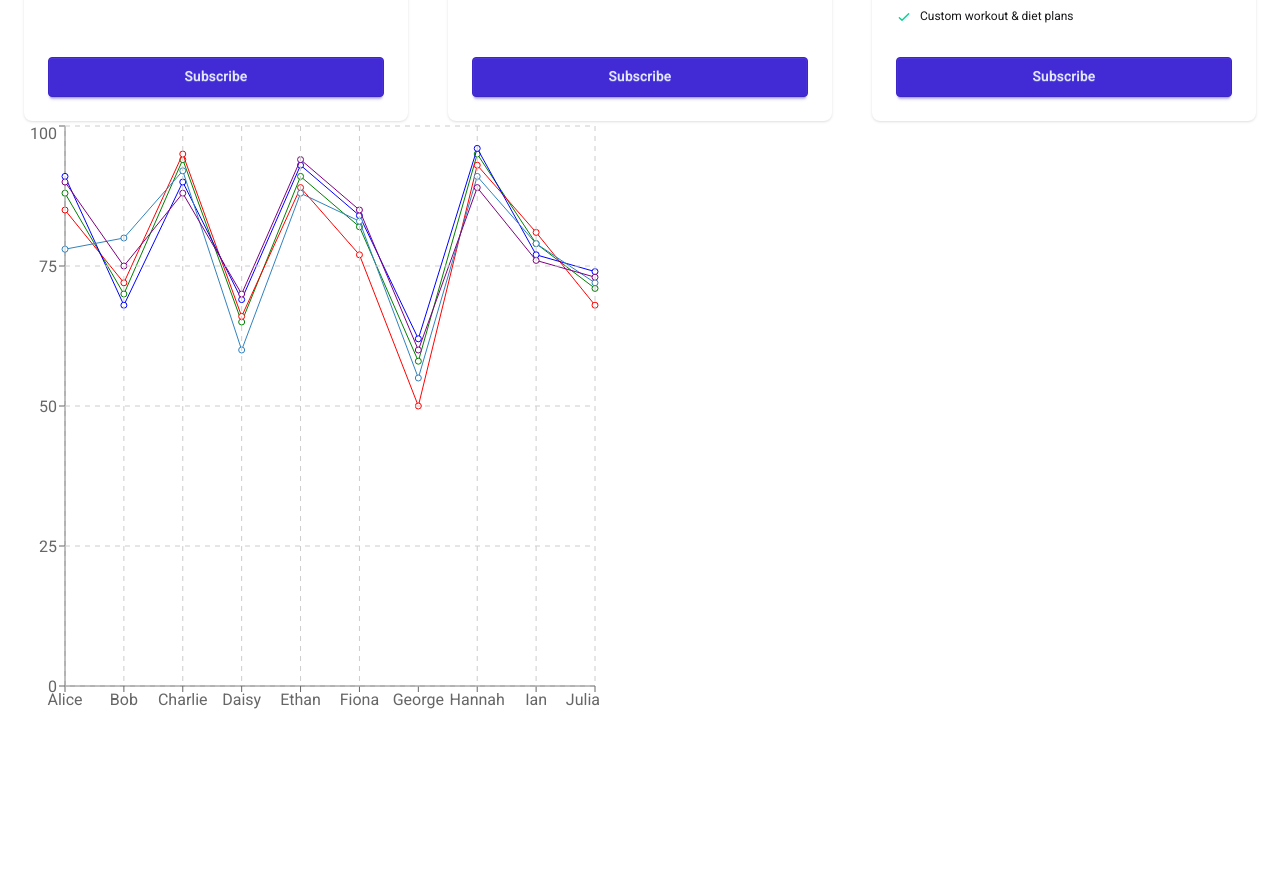
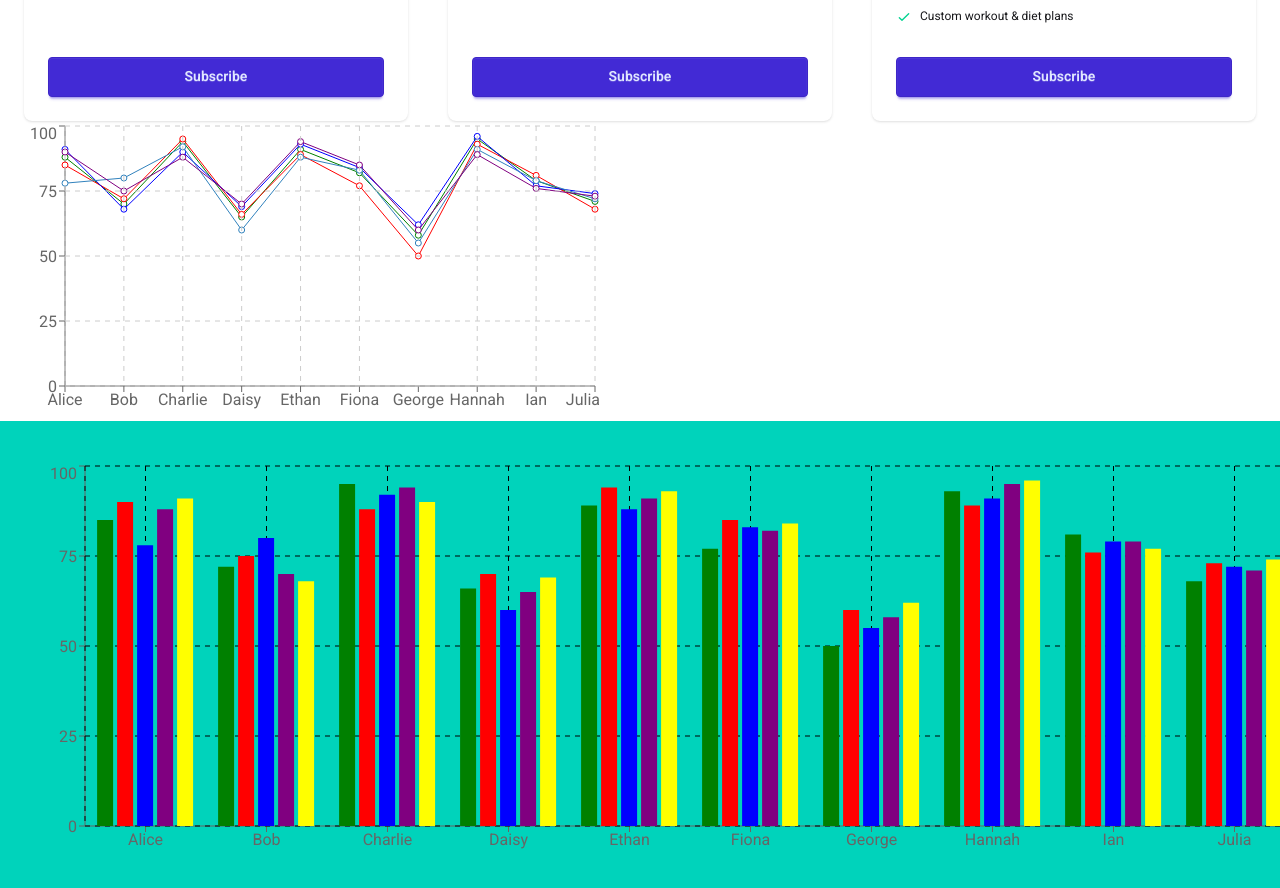
Before and after one commit to soponalways/React-Tailwind-Priceing-Option, a React (Vite) app: page / in a window 1280 px wide. Shown: the part 406-1294 px from the top of the page. Before the commit the page ends 1127 px from the top, so only its background shows below. Built offline with nearby package versions, Linux system fonts and the light colour scheme.

Commit message:
show the Bar chart on the ui of Student marks

```diff
--- a/package.json
+++ b/package.json
@@ -11,6 +11,7 @@
   },
   "dependencies": {
     "@tailwindcss/vite": "^4.1.3",
+    "axios": "^1.8.4",
     "lucide-react": "^0.487.0",
     "react": "^19.0.0",
     "react-dom": "^19.0.0",
--- /dev/null
+++ b/public/marksData.json
@@ -0,0 +1,112 @@
+[
+  {
+    "student_id": 1,
+    "name": "Alice",
+    "marks": {
+      "math": 85,
+      "science": 90,
+      "english": 78,
+      "physics": 88,
+      "chemistry": 91
+    }
+  },
+  {
+    "student_id": 2,
+    "name": "Bob",
+    "marks": {
+      "math": 72,
+      "science": 75,
+      "english": 80,
+      "physics": 70,
+      "chemistry": 68
+    }
+  },
+  {
+    "student_id": 3,
+    "name": "Charlie",
+    "marks": {
+      "math": 95,
+      "science": 88,
+      "english": 92,
+      "physics": 94,
+      "chemistry": 90
+    }
+  },
+  {
+    "student_id": 4,
+    "name": "Daisy",
+    "marks": {
+      "math": 66,
+      "science": 70,
+      "english": 60,
+      "physics": 65,
+      "chemistry": 69
+    }
+  },
+  {
+    "student_id": 5,
+    "name": "Ethan",
+    "marks": {
+      "math": 89,
+      "science": 94,
+      "english": 88,
+      "physics": 91,
+      "chemistry": 93
+    }
+  },
+  {
+    "student_id": 6,
+    "name": "Fiona",
+    "marks": {
+      "math": 77,
+      "science": 85,
+      "english": 83,
+      "physics": 82,
+      "chemistry": 84
+    }
+  },
+  {
+    "student_id": 7,
+    "name": "George",
+    "marks": {
+      "math": 50,
+      "science": 60,
+      "english": 55,
+      "physics": 58,
+      "chemistry": 62
+    }
+  },
+  {
+    "student_id": 8,
+    "name": "Hannah",
+    "marks": {
+      "math": 93,
+      "science": 89,
+      "english": 91,
+      "physics": 95,
+      "chemistry": 96
+    }
+  },
+  {
+    "student_id": 9,
+    "name": "Ian",
+    "marks": {
+      "math": 81,
+      "science": 76,
+      "english": 79,
+      "physics": 79,
+      "chemistry": 77
+    }
+  },
+  {
+    "student_id": 10,
+    "name": "Julia",
+    "marks": {
+      "math": 68,
+      "science": 73,
+      "english": 72,
+      "physics": 71,
+      "chemistry": 74
+    }
+  }
+]
--- a/src/App.jsx
+++ b/src/App.jsx
@@ -4,9 +4,12 @@ import DaisyNav from './components/daisyNav/DaisyNav';
 import NavBar from './components/Navbar/NavBar';
 import PricingOptions from './components/pricingOptions/PricingOptions';
 import ResultsChart from './components/ResultCharts/ResultsChart';
+import axios from 'axios';
+import MarksChart from './components/MarksChart/MarksChart';
 
 const pricingPromise = fetch("pricingOptions.json").then(res => res.json());
 const resutlPromise = fetch("studentsMarks.json").then(res => res.json());
+const marksPromise = axios.get("marksData.json");
 const App = () => {
   return (
     <div>
@@ -22,6 +25,9 @@ const App = () => {
         <Suspense fallback={<div className='text-center'><span className="loading loading-dots loading-xl"></span></div>}>
           <ResultsChart resutlPromise={resutlPromise} ></ResultsChart>
         </Suspense>
+        <Suspense fallback={<div className='text-center'><span className="loading loading-dots loading-xl"></span></div>}>
+            <MarksChart marksPromise={marksPromise}></MarksChart>
+        </Suspense>
       </main>
     </div>
   );
--- /dev/null
+++ b/src/components/MarksChart/CoustomTooltip.jsx
@@ -0,0 +1,24 @@
+import React from 'react';
+
+const  CoustomTooltip = (tooltip) => {
+    const {payload, label, active} = tooltip;
+    // console.log(payload);
+    // console.log(label, active);
+    if(active) {
+        return (
+            <div className='bg-cyan-400 p-8 rounded-xl shadow-xl shadow-black/50'>
+                <h2 className='text-3xl font-bold'>{label}</h2>
+                <span>
+                    {
+                        payload.map((item, i) => <p key={i} style={{color: item.color}} className='font-medium'>
+                            {item.name} : {item.value}
+                        </p>)
+                    }
+                </span>
+                <p>{`here are result of ${label}`}</p>
+            </div>
+        );
+    }
+};
+
+export default  CoustomTooltip;
--- /dev/null
+++ b/src/components/MarksChart/MarksChart.jsx
@@ -0,0 +1,41 @@
+import React, { use } from 'react';
+import { Bar, BarChart, CartesianGrid, Tooltip, XAxis, YAxis } from 'recharts';
+import CoustomTooltip from './CoustomTooltip';
+
+const MarksChart = ({ marksPromise }) => {
+    const marksDataRes = use(marksPromise);
+    const marksData = marksDataRes.data;
+    // console.log(marksData);
+
+    // Data Processing are here
+    const marksChartData = marksData.map(markData => {
+        const studentsMarks = {
+            id: markData.student_id,
+            name : markData.name,
+            math : markData.marks.math,
+            science : markData.marks.science,
+            english : markData.marks.english,
+            physics : markData.marks.physics,
+            chemistry : markData.marks.chemistry
+        };
+        return studentsMarks;
+    });
+    // console.log(marksChartData);
+    return (
+        <div className='mx-auto bg-accent py-10 px-5'>
+            <BarChart width={1280} height={400} data={marksChartData}>
+                <XAxis dataKey={"name"}></XAxis>
+                <YAxis></YAxis>
+                <Tooltip content={<CoustomTooltip></CoustomTooltip>}></Tooltip>
+                <CartesianGrid strokeDasharray={"5 5"} stroke='black' />
+                <Bar dataKey={"math"} fill='green'></Bar>
+                <Bar dataKey={"science"} fill="red"></Bar>
+                <Bar dataKey="english" fill="blue"></Bar>
+                <Bar dataKey="physics" fill='purple'></Bar>
+                <Bar dataKey='chemistry' fill='yellow' />
+            </BarChart>
+        </div>
+    );
+};
+
+export default MarksChart;
--- a/src/components/ResultCharts/ResultsChart.jsx
+++ b/src/components/ResultCharts/ResultsChart.jsx
@@ -31,7 +31,7 @@ const ResultsChart = ({ resutlPromise }) => {
     // console.log(resultsData);
     return (
         <div>
-            <LineChart width={600} height={600} data={resultsData}>
+            <LineChart width={600} height={300} data={resultsData}>
                 <XAxis dataKey={"name"}></XAxis>
                 <YAxis></YAxis>
                 <Tooltip content={<CustomTooltip/>}></Tooltip>
```
Also changed, not shown: 1 other file (tests, documents, lock files or other folders).
